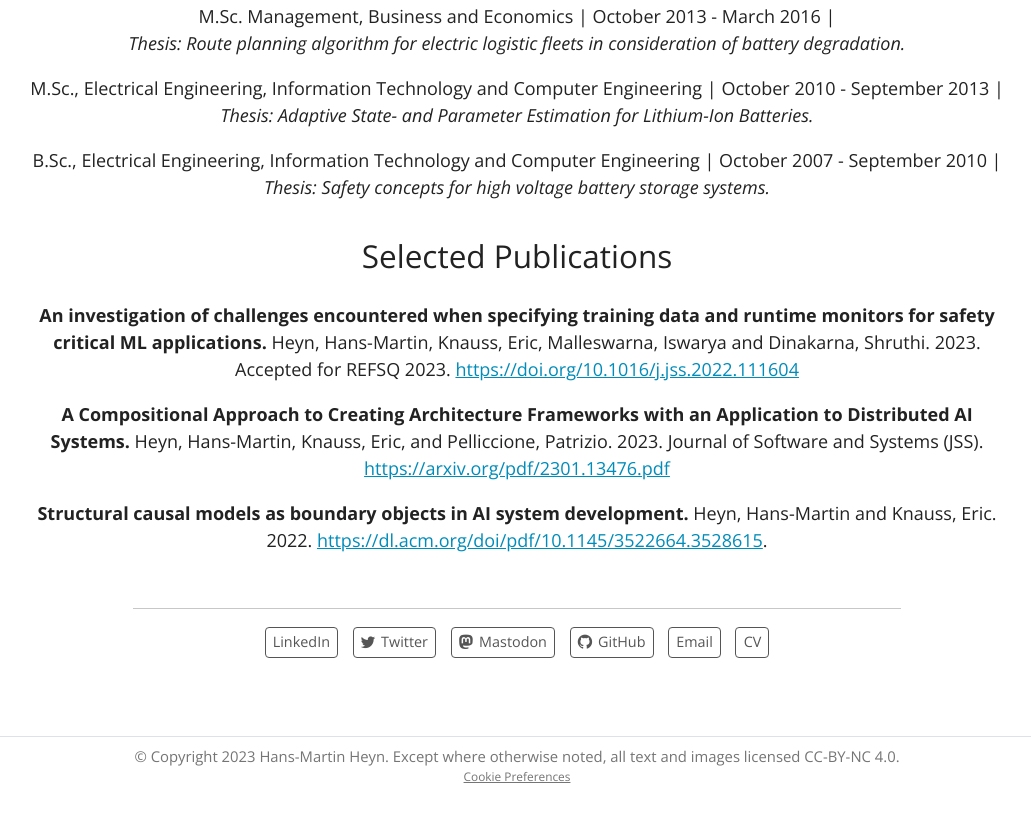
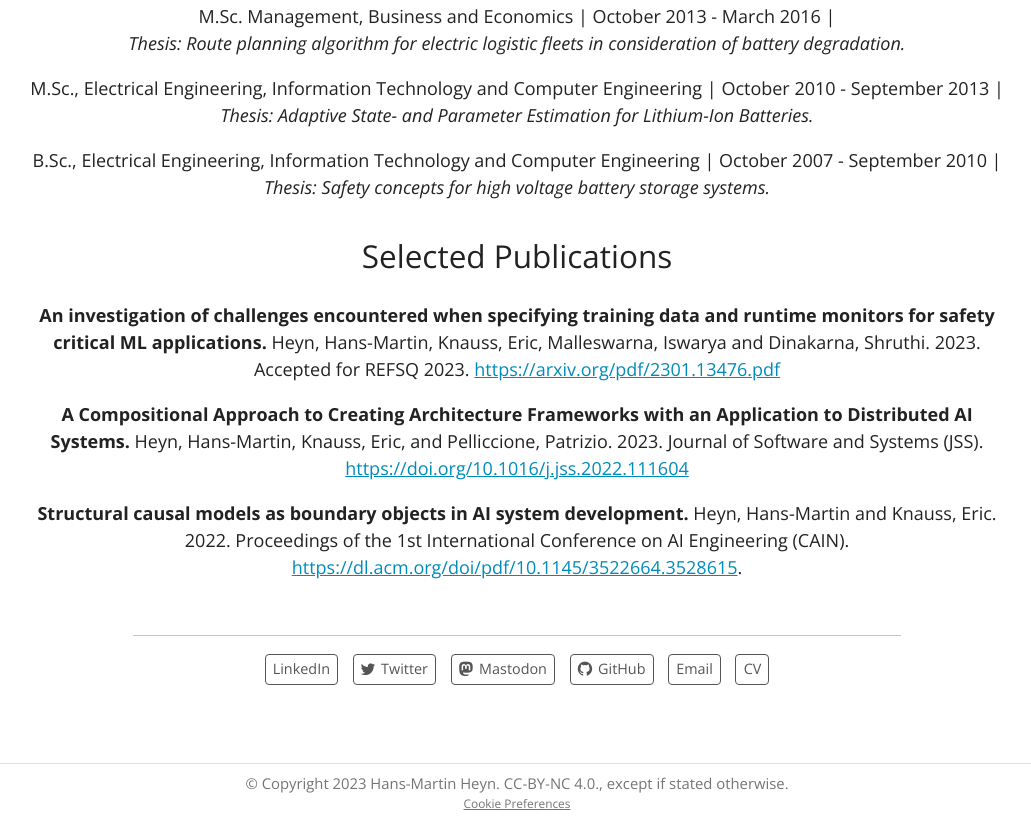
Before and after one commit to martinheyn/martinheyn.github.io, a plain HTML site: page index.html in a window 1280 px wide. Shown: the part 1207-2033 px from the top of the page, without its empty margins (123-1154 px from the left). Before the commit the page ends 2006 px from the top, so only its background shows below. Drawn offline with nearby package versions, Linux system fonts and the light colour scheme.

Commit message:
new webpage

```diff
--- a/index.html
+++ b/index.html
@@ -159,9 +159,9 @@ B.Sc., Electrical Engineering, Information Technology and Computer Engineering |
 </section>
 <section id="selected-publications" class="level2">
 <h2 data-anchor-id="selected-publications">Selected Publications</h2>
-<p><strong>An investigation of challenges encountered when specifying training data and runtime monitors for safety critical ML applications.</strong> Heyn, Hans-Martin, Knauss, Eric, Malleswarna, Iswarya and Dinakarna, Shruthi. 2023. Accepted for REFSQ 2023. <a href="https://doi.org/10.1016/j.jss.2022.111604">https://doi.org/10.1016/j.jss.2022.111604</a></p>
-<p><strong>A Compositional Approach to Creating Architecture Frameworks with an Application to Distributed AI Systems.</strong> Heyn, Hans-Martin, Knauss, Eric, and Pelliccione, Patrizio. 2023. Journal of Software and Systems (JSS). <a href="https://arxiv.org/pdf/2301.13476.pdf">https://arxiv.org/pdf/2301.13476.pdf</a></p>
-<p><strong>Structural causal models as boundary objects in AI system development.</strong> Heyn, Hans-Martin and Knauss, Eric. 2022. <a href="https://dl.acm.org/doi/pdf/10.1145/3522664.3528615">https://dl.acm.org/doi/pdf/10.1145/3522664.3528615</a>.</p>
+<p><strong>An investigation of challenges encountered when specifying training data and runtime monitors for safety critical ML applications.</strong> Heyn, Hans-Martin, Knauss, Eric, Malleswarna, Iswarya and Dinakarna, Shruthi. 2023. Accepted for REFSQ 2023. <a href="https://arxiv.org/pdf/2301.13476.pdf">https://arxiv.org/pdf/2301.13476.pdf</a></p>
+<p><strong>A Compositional Approach to Creating Architecture Frameworks with an Application to Distributed AI Systems.</strong> Heyn, Hans-Martin, Knauss, Eric, and Pelliccione, Patrizio. 2023. Journal of Software and Systems (JSS). <a href="https://doi.org/10.1016/j.jss.2022.111604">https://doi.org/10.1016/j.jss.2022.111604</a></p>
+<p><strong>Structural causal models as boundary objects in AI system development.</strong> Heyn, Hans-Martin and Knauss, Eric. 2022. Proceedings of the 1st International Conference on AI Engineering (CAIN). <a href="https://dl.acm.org/doi/pdf/10.1145/3522664.3528615">https://dl.acm.org/doi/pdf/10.1145/3522664.3528615</a>.</p>
 </section>
 </div>
 
@@ -322,7 +322,7 @@ window.document.addEventListener("DOMContentLoaded", function (event) {
 </div> <!-- /content -->
 <footer class="footer">
   <div class="nav-footer">
-      <div class="nav-footer-center">© Copyright 2023 Hans-Martin Heyn. Except where otherwise noted, all text and images licensed CC-BY-NC 4.0.<div class="cookie-consent-footer"><a href="#" id="open_preferences_center">Cookie Preferences</a></div></div>
+      <div class="nav-footer-center">© Copyright 2023 Hans-Martin Heyn. CC-BY-NC 4.0., except if stated otherwise.<div class="cookie-consent-footer"><a href="#" id="open_preferences_center">Cookie Preferences</a></div></div>
   </div>
 </footer>
 
--- a/sitemap.xml
+++ b/sitemap.xml
@@ -2,7 +2,7 @@
 <urlset xmlns="http://www.sitemaps.org/schemas/sitemap/0.9">
   <url>
     <loc>https://martinheyn.github.io/index.html</loc>
-    <lastmod>2023-02-04T18:27:12.692Z</lastmod>
+    <lastmod>2023-02-05T08:19:39.167Z</lastmod>
   </url>
   <url>
     <loc>https://martinheyn.github.io/theses/index.html</loc>
```
Also changed, not shown: search.json (+1 -1 lines).
